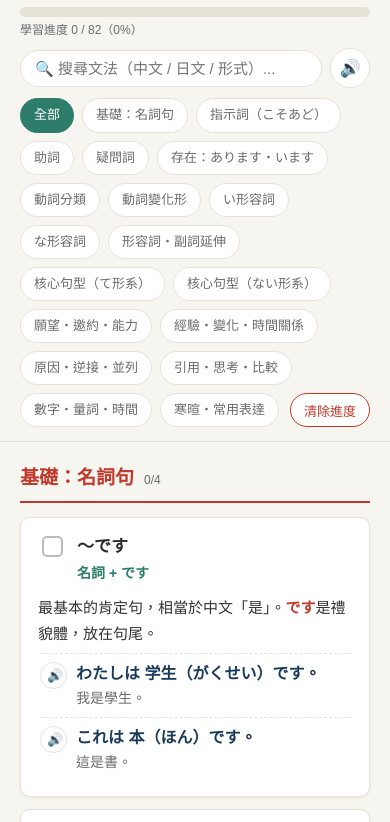
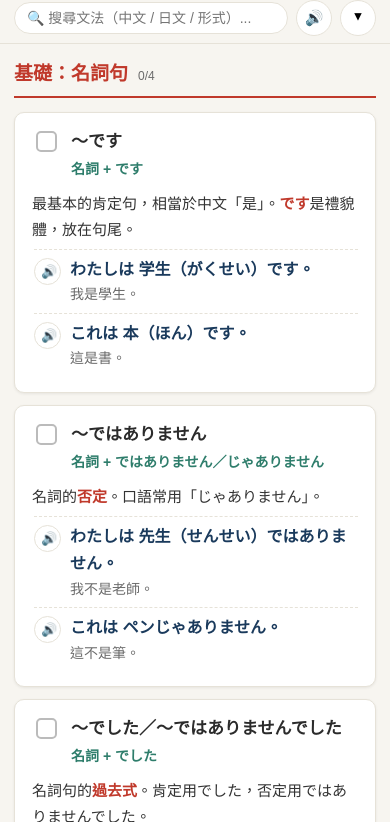
Before and after one commit to RobinYBWang/japanese-notes, a plain HTML site: page n5-grammar.html in a window 390 px wide. Shown: the part 47-869 px from the top of the page. Drawn offline with Linux system fonts and the light colour scheme.

Commit message:
N5 文法：標題列可收合，手機預設收起並記住選擇

```diff
--- a/n5-grammar.html
+++ b/n5-grammar.html
@@ -31,6 +31,12 @@
   .chip.active{background:var(--accent2);color:#fff;border-color:var(--accent2)}
   .resetbtn{margin-left:auto;padding:5px 13px;border:1px solid var(--accent);color:var(--accent);
     background:#fff;border-radius:18px;font-size:13px;cursor:pointer}
+  /* 收合 */
+  header.collapsed .filters{display:none}
+  header.collapsed .progtxt{display:none}
+  header.collapsed h1{font-size:16px}
+  #togglebtn{transition:transform .2s}
+  header.collapsed #togglebtn{transform:rotate(180deg)}
   main{max-width:1100px;margin:0 auto;padding:20px}
   .sec{margin-bottom:34px;scroll-margin-top:120px}
   .sechead{display:flex;align-items:baseline;gap:10px;border-bottom:2px solid var(--accent);
@@ -87,10 +93,18 @@
   .mrow button{padding:7px 14px;border-radius:8px;border:1px solid var(--line);background:#fff;cursor:pointer;font-size:14px}
   .mrow .btn-primary{background:var(--accent2);color:#fff;border-color:var(--accent2)}
   .mhint{font-size:12px;color:var(--sub);line-height:1.6}
+  @media(max-width:600px){
+    h1{font-size:18px}.htop{gap:8px}body{font-size:15px}
+    header{padding:10px 14px}
+    header.collapsed{padding:7px 14px}
+    .voicebtn{width:36px;height:36px;font-size:15px}
+    .search{min-width:130px;padding:7px 12px;font-size:14px}
+    .progwrap{min-width:120px}
+    main{padding:14px}
+  }
   .homelnk{font-size:13px;text-decoration:none;color:var(--ink);background:#fff;
     border:1px solid var(--line);border-radius:16px;padding:4px 11px;white-space:nowrap}
   .homelnk:hover{border-color:var(--accent2);color:var(--accent2)}
-  @media(max-width:600px){h1{font-size:18px}.htop{gap:8px}body{font-size:15px}}
 </style>
 </head>
 <body>
@@ -104,6 +118,7 @@
     </div>
     <input type="text" class="search" id="search" placeholder="🔍 搜尋文法（中文 / 日文 / 形式）...">
     <button class="voicebtn" id="voicebtn" title="語音設定">🔊</button>
+    <button class="voicebtn" id="togglebtn" title="收合／展開分類列">▴</button>
   </div>
   <div class="filters" id="filters"></div>
 </header>
@@ -539,7 +554,22 @@ filters.addEventListener('click',e=>{
   document.querySelectorAll('.chip').forEach(c=>c.classList.remove('active'));
   chip.classList.add('active');
   activeCat=chip.dataset.cat;applyFilter();
+  // 手機：選完分類自動收合，讓內容區露出來
+  if(window.innerWidth<=600)setHeader(true);
 });
+
+/* ============ 標題列收合 ============ */
+const hdr=document.querySelector('header');
+const HKEY='n5_header_collapsed';
+function setHeader(collapsed){
+  hdr.classList.toggle('collapsed',collapsed);
+  localStorage.setItem(HKEY,collapsed?'1':'0');
+}
+(function initHeader(){
+  const saved=localStorage.getItem(HKEY);
+  setHeader(saved===null?window.innerWidth<=600:saved==='1');
+})();
+document.getElementById('togglebtn').addEventListener('click',()=>setHeader(!hdr.classList.contains('collapsed')));
 
 /* ============ 發音（Web Speech API）============ */
 const TKEY='n5_tts';
```
